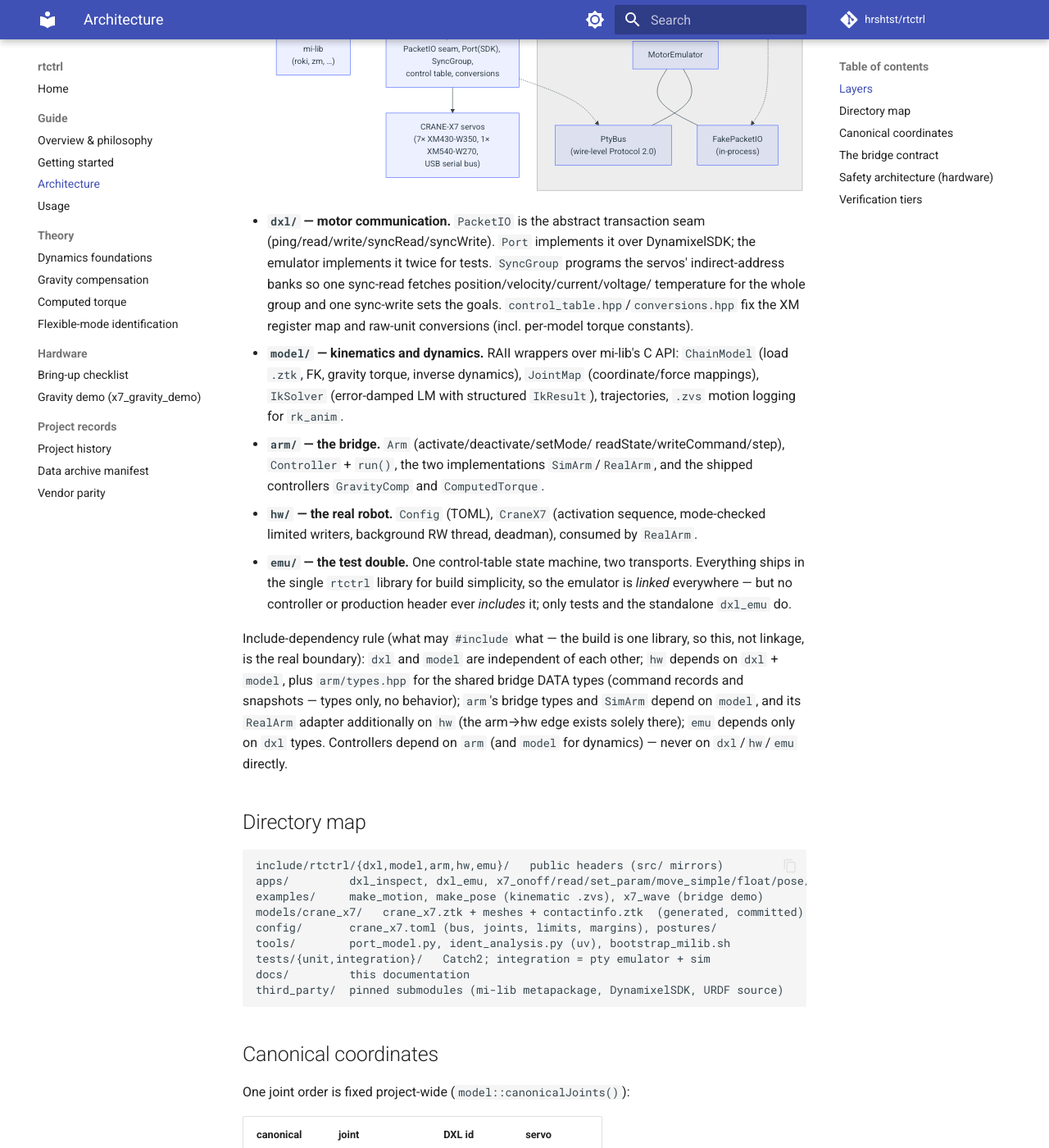
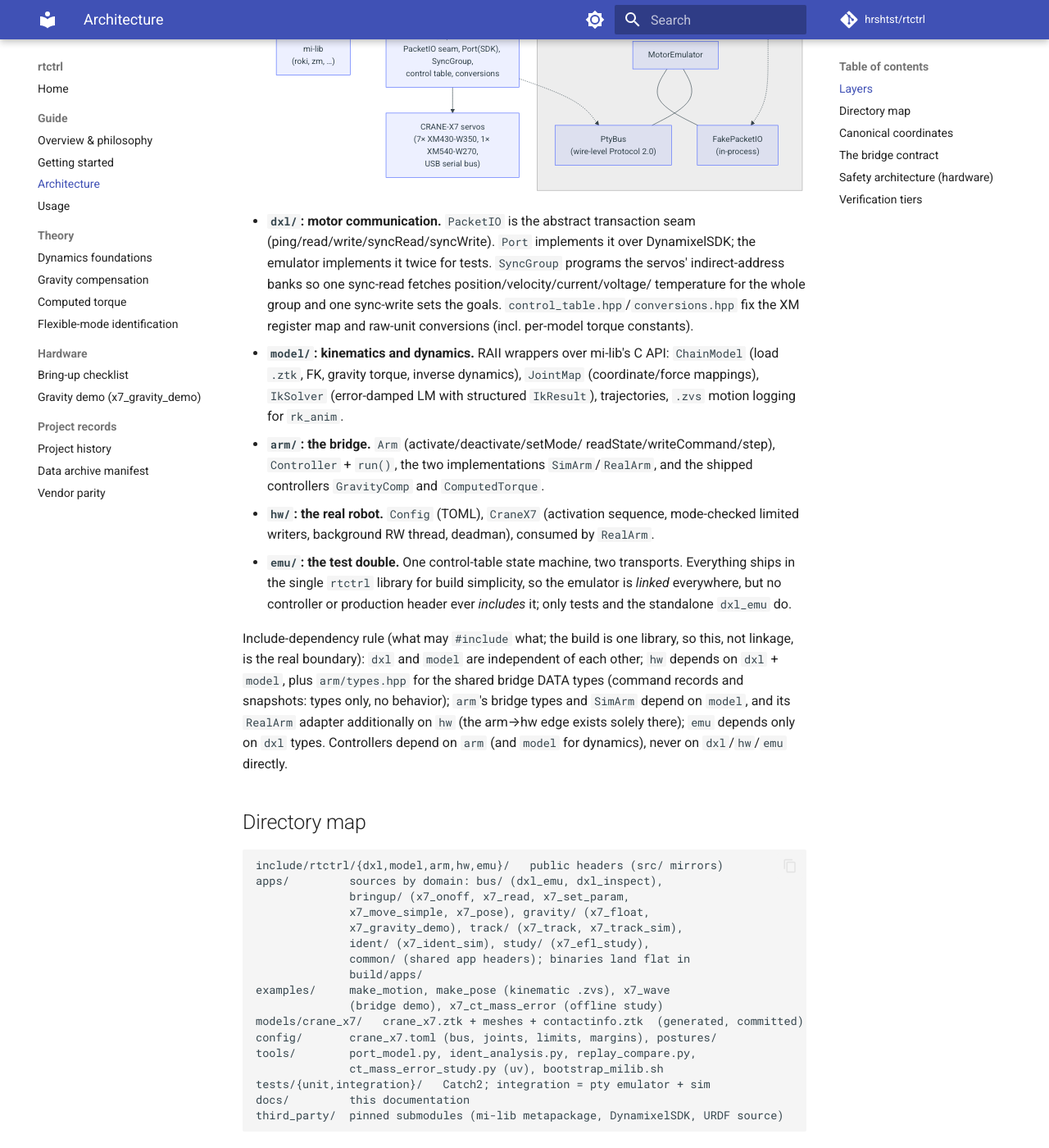
Before and after one commit to hrshtst/rtctrl, an MkDocs documentation site: the page built from docs/guide/architecture.md, in a window 1280 px wide and 1400 px high, scrolled down 510 px. Shown: the whole window at 82% size. Built offline with MkDocs 1.6.1 and Material for MkDocs 9.7.7, drawn with Linux system fonts in a browser that asks for light colours; comment, search, counter and statistics services are not loaded; some of the changed text lies outside the part shown.

Commit message:
docs: correct the stale directory map; drop the prose em dashes
The apps/ line predated the domain reorganization and still listed
the removed x7_ident while missing x7_gravity_demo and x7_efl_study:
the map now shows the bus/bringup/gravity/track/ident/study/common
layout and notes that binaries stay flat in build/apps/. examples/
gains x7_ct_mass_error and tools/ its replay/study scripts. The 14
prose em dashes convert per the repo convention: colons on the five
layer-bullet leads, commas/semicolons/parens for the asides, and the
servo-freeze interruption becomes a parenthetical. Mermaid labels and
the code-block comment keep theirs (fenced content).

````diff
--- a/docs/guide/architecture.md
+++ b/docs/guide/architecture.md
@@ -38,7 +38,7 @@ flowchart TB
     DXL -.-> PTY
 ```
 
-- **`dxl/` — motor communication.** `PacketIO` is the abstract
+- **`dxl/`: motor communication.** `PacketIO` is the abstract
   transaction seam (ping/read/write/syncRead/syncWrite). `Port`
   implements it over DynamixelSDK; the emulator implements it twice
   for tests. `SyncGroup` programs the servos' indirect-address banks
@@ -46,43 +46,51 @@ flowchart TB
   temperature for the whole group and one sync-write sets the goals.
   `control_table.hpp`/`conversions.hpp` fix the XM register map and
   raw-unit conversions (incl. per-model torque constants).
-- **`model/` — kinematics and dynamics.** RAII wrappers over mi-lib's
+- **`model/`: kinematics and dynamics.** RAII wrappers over mi-lib's
   C API: `ChainModel` (load `.ztk`, FK, gravity torque, inverse
   dynamics), `JointMap` (coordinate/force mappings), `IkSolver`
   (error-damped LM with structured `IkResult`), trajectories, `.zvs`
   motion logging for `rk_anim`.
-- **`arm/` — the bridge.** `Arm` (activate/deactivate/setMode/
+- **`arm/`: the bridge.** `Arm` (activate/deactivate/setMode/
   readState/writeCommand/step), `Controller` + `run()`, the two
   implementations `SimArm`/`RealArm`, and the shipped controllers
   `GravityComp` and `ComputedTorque`.
-- **`hw/` — the real robot.** `Config` (TOML), `CraneX7` (activation
+- **`hw/`: the real robot.** `Config` (TOML), `CraneX7` (activation
   sequence, mode-checked limited writers, background RW thread,
   deadman), consumed by `RealArm`.
-- **`emu/` — the test double.** One control-table state machine, two
+- **`emu/`: the test double.** One control-table state machine, two
   transports. Everything ships in the single `rtctrl` library for
-  build simplicity, so the emulator is *linked* everywhere — but no
+  build simplicity, so the emulator is *linked* everywhere, but no
   controller or production header ever *includes* it; only tests and
   the standalone `dxl_emu` do.
 
-Include-dependency rule (what may `#include` what — the build is one
+Include-dependency rule (what may `#include` what; the build is one
 library, so this, not linkage, is the real boundary): `dxl` and
 `model` are independent of each other; `hw` depends on `dxl` +
 `model`, plus `arm/types.hpp` for the shared bridge DATA types
-(command records and snapshots — types only, no behavior); `arm`'s
+(command records and snapshots: types only, no behavior); `arm`'s
 bridge types and `SimArm` depend on `model`, and its `RealArm` adapter
 additionally on `hw` (the arm→hw edge exists solely there); `emu`
 depends only on `dxl` types. Controllers depend on `arm` (and `model`
-for dynamics) — never on `dxl`/`hw`/`emu` directly.
+for dynamics), never on `dxl`/`hw`/`emu` directly.
 
 ## Directory map
 
 ```
 include/rtctrl/{dxl,model,arm,hw,emu}/   public headers (src/ mirrors)
-apps/         dxl_inspect, dxl_emu, x7_onoff/read/set_param/move_simple/float/pose/track/track_sim/ident/ident_sim
-examples/     make_motion, make_pose (kinematic .zvs), x7_wave (bridge demo)
+apps/         sources by domain: bus/ (dxl_emu, dxl_inspect),
+              bringup/ (x7_onoff, x7_read, x7_set_param,
+              x7_move_simple, x7_pose), gravity/ (x7_float,
+              x7_gravity_demo), track/ (x7_track, x7_track_sim),
+              ident/ (x7_ident_sim), study/ (x7_efl_study),
+              common/ (shared app headers); binaries land flat in
+              build/apps/
+examples/     make_motion, make_pose (kinematic .zvs), x7_wave
+              (bridge demo), x7_ct_mass_error (offline study)
 models/crane_x7/   crane_x7.ztk + meshes + contactinfo.ztk  (generated, committed)
 config/       crane_x7.toml (bus, joints, limits, margins), postures/
-tools/        port_model.py, ident_analysis.py (uv), bootstrap_milib.sh
+tools/        port_model.py, ident_analysis.py, replay_compare.py,
+              ct_mass_error_study.py (uv), bootstrap_milib.sh
 tests/{unit,integration}/   Catch2; integration = pty emulator + sim
 docs/         this documentation
 third_party/  pinned submodules (mi-lib metapackage, DynamixelSDK, URDF source)
@@ -106,7 +114,7 @@ One joint order is fixed project-wide (`model::canonicalJoints()`):
 The roki model has a ninth joint (finger B, mimicking A).
 `JointMap` resolves model indices **by link name at load time** and
 provides `expand` ($q_9 = E q_8$), `reduce`, and `reduceTorque`
-($\tau_8 = E^\mathsf{T}\tau_9$) — see
+($\tau_8 = E^\mathsf{T}\tau_9$); see
 [dynamics foundations](../theory/dynamics-foundations.md). Every
 `JointState`/`JointCommand` on the bridge is canonical 8-DOF; only
 `SimArm`/`RealArm` translate at their boundaries.
@@ -141,17 +149,17 @@ read→limit→write cycle.
 Two independent watchdog layers, because each alone has a blind spot:
 
 1. **Servo-side Bus Watchdog** (register 98, armed at activation,
-   firmware ≥ v38 enforced): the servo freezes itself — motion halted,
-   goal writes locked out, **torque stays on** — when no instruction
+   firmware ≥ v38 enforced): the servo freezes itself (motion halted,
+   goal writes locked out, **torque stays on**) when no instruction
    packet arrives in time. Covers host death and cable loss. Blind
    spot: *any* packet feeds it, so a host whose reads continue while
    command writes stall never trips it.
 2. **Host-side deadman**: tracks the time since the last *successful
-   command write* — and, once a controller has submitted targets, the
+   command write* and, once a controller has submitted targets, the
    last fresh *submission* (write success alone is not liveness: the
    background thread's retransmissions succeed even when the controller
    is dead). On staleness it best-effort zeroes/torque-offs and
-   then **silences the bus entirely** (closes the port) — which
+   then **silences the bus entirely** (closes the port), which
    guarantees layer 1 fires even if the safety writes themselves were
    failing. The same escalation fires after a few consecutive *failed
    feedback reads*: frozen feedback would otherwise leave the
````
